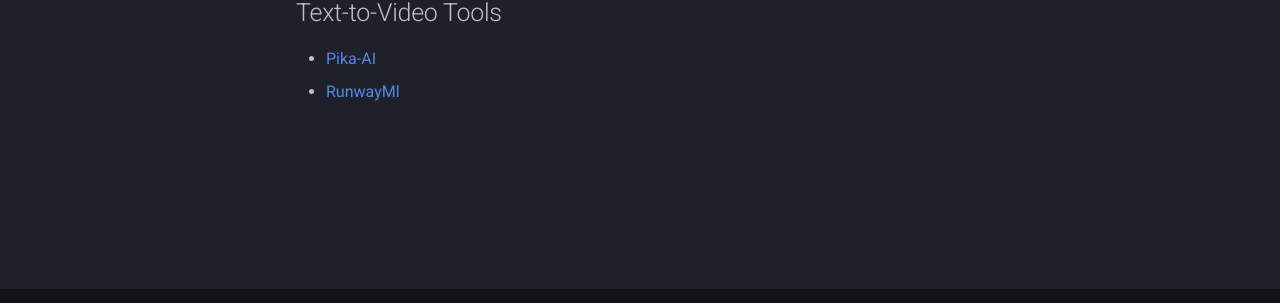
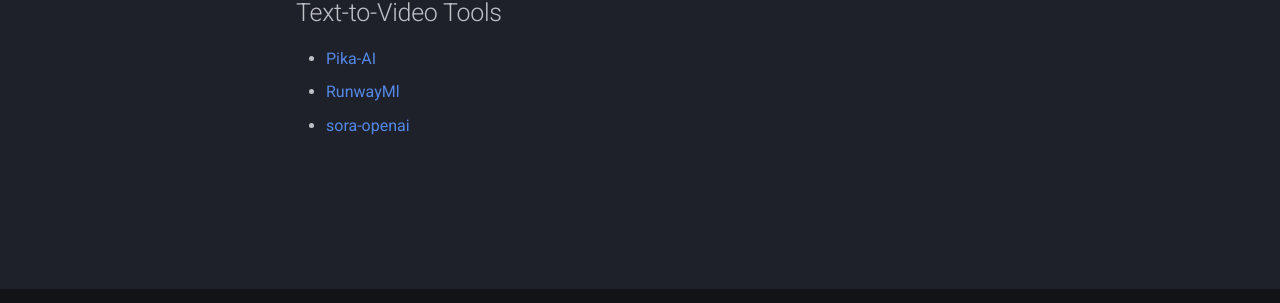
Before and after one commit to rxc3050/ml-notes, an MkDocs documentation site: the page built from docs/ai-tools/audio-video-gen.md, in a window 1280 px wide. Shown: the part 567-870 px from the top of the page. Built offline with MkDocs 1.6.1 and Material for MkDocs 9.7.7, drawn with Linux system fonts in a browser that asks for light colours.

Commit message:
Update audio-video-gen.md

```diff
--- a/docs/ai-tools/audio-video-gen.md
+++ b/docs/ai-tools/audio-video-gen.md
@@ -16,3 +16,4 @@
 
 - [Pika-AI]()
 - [RunwayMl]()
+- [sora-openai]()
```
